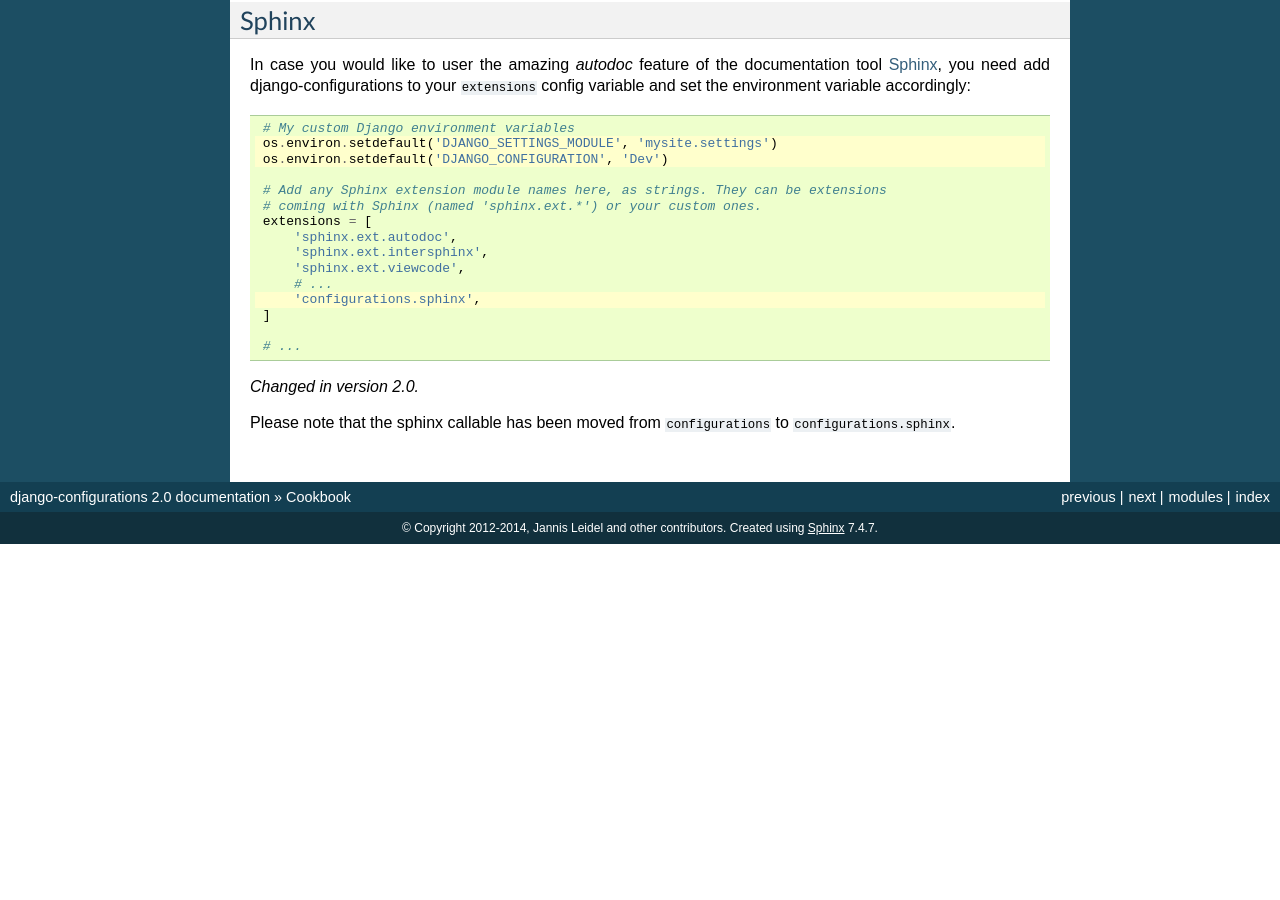
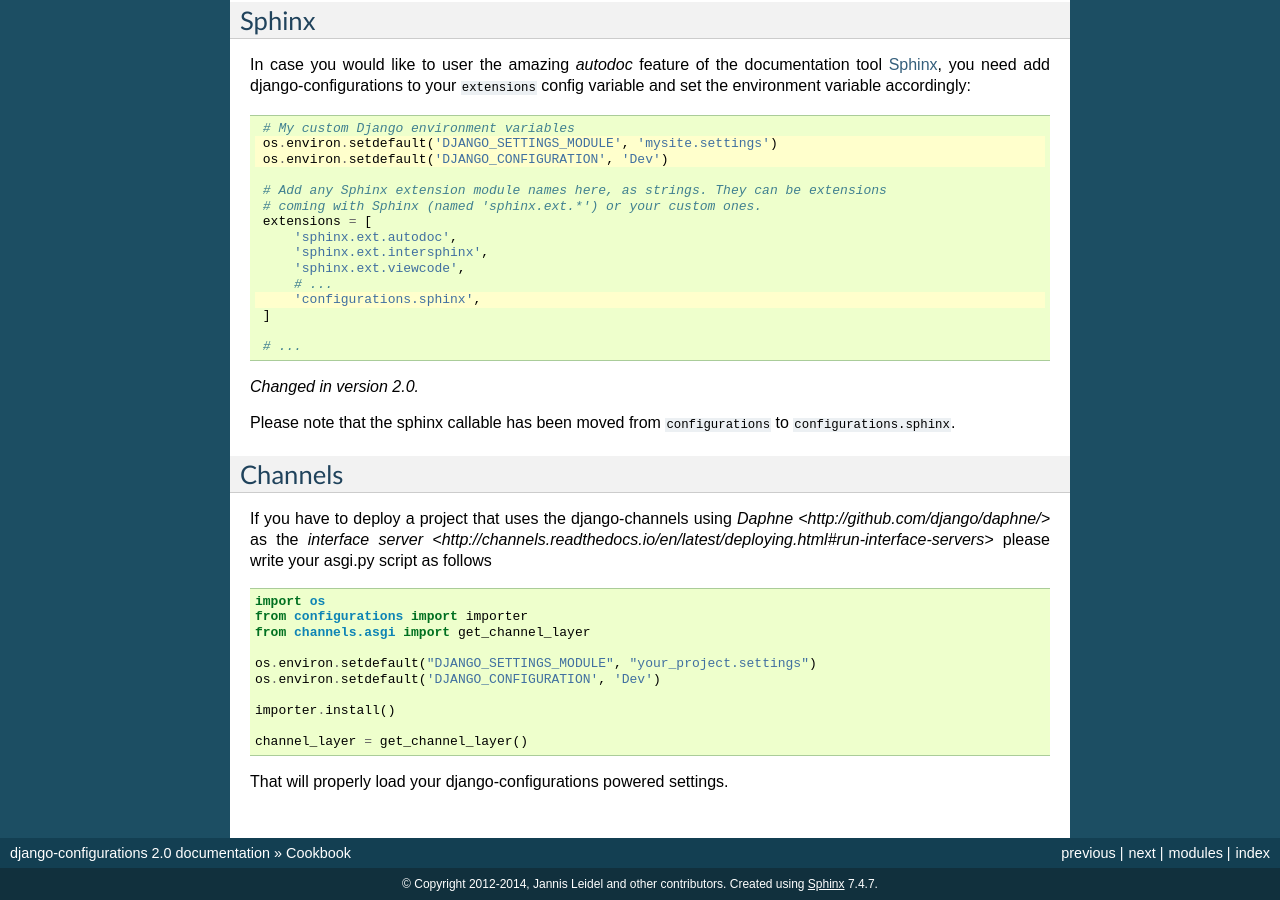
Before and after one commit to jazzband/django-configurations, a Sphinx documentation site: the page built from docs/cookbook.rst, in a window 1280 px wide and 900 px high, scrolled down 3129 px. Built offline with Sphinx 7.4.7, drawn with Linux system fonts in a browser that asks for light colours; before the commit the page ends 3673 px from its top, so only the background shows below that.

Commit message:
documentation notes about using django-configurations with Daphne (channels interface server)

```diff
--- a/docs/cookbook.rst
+++ b/docs/cookbook.rst
@@ -252,3 +252,26 @@
 
 Please note that the sphinx callable has been moved from ``configurations`` to
 ``configurations.sphinx``.
+
+
+Channels
+------
+
+If you have to deploy a project that uses the django-channels using `Daphne <http://github.com/django/daphne/>`
+as the `interface server <http://channels.readthedocs.io/en/latest/deploying.html#run-interface-servers>` please
+write your asgi.py script as follows
+
+.. code-block:: python
+
+    import os
+    from configurations import importer
+    from channels.asgi import get_channel_layer
+
+    os.environ.setdefault("DJANGO_SETTINGS_MODULE", "your_project.settings")
+    os.environ.setdefault('DJANGO_CONFIGURATION', 'Dev')
+
+    importer.install()
+
+    channel_layer = get_channel_layer()
+
+That will properly load your django-configurations powered settings.
```
